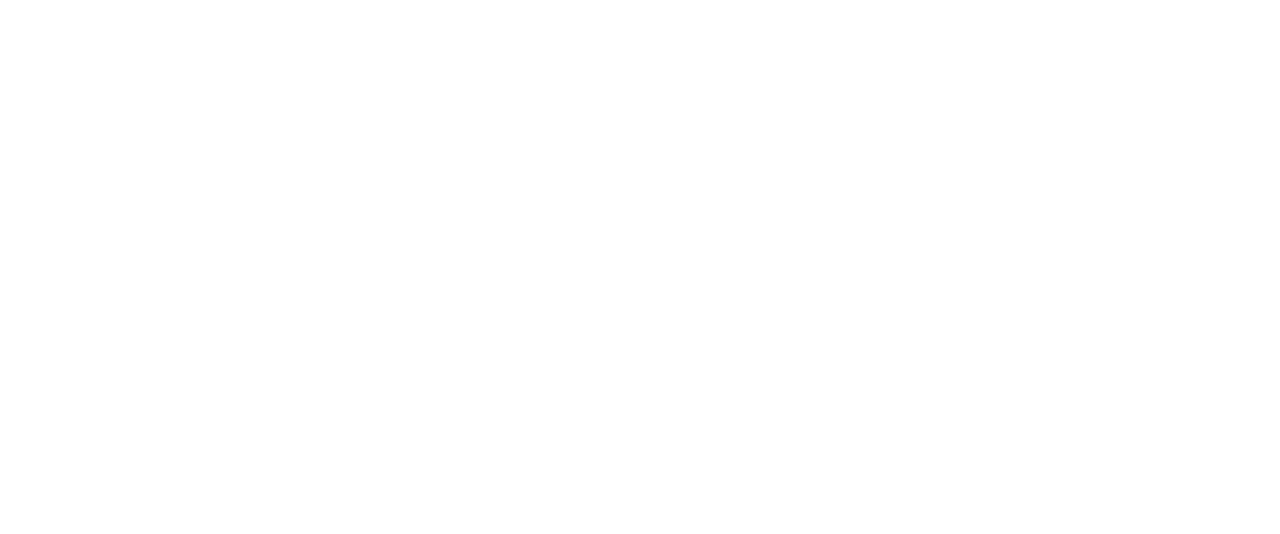
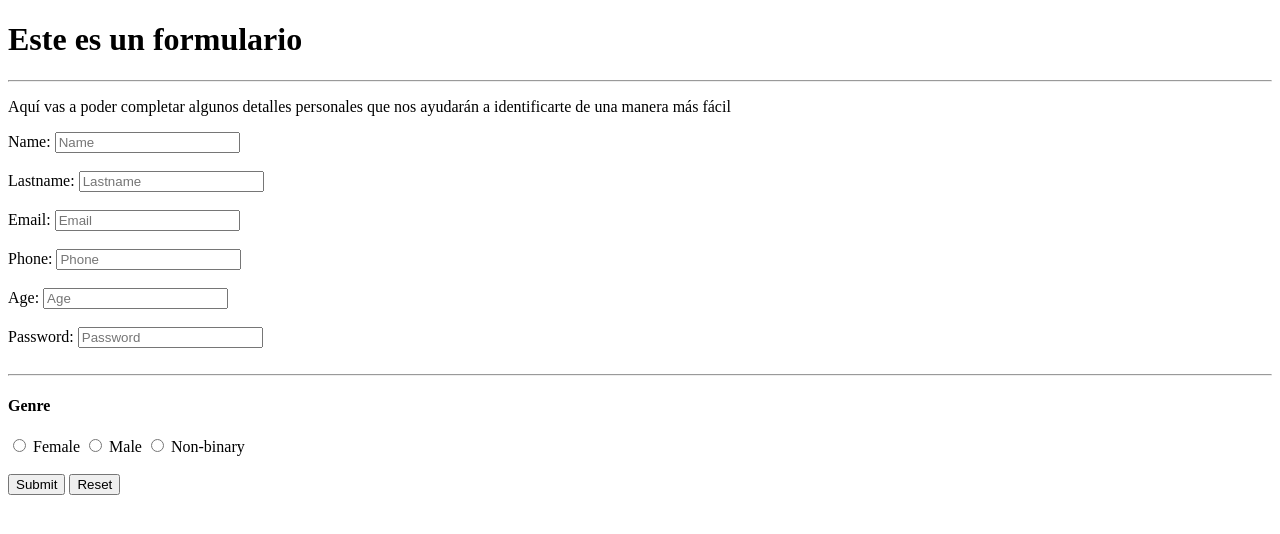
Before and after one commit to L-AGUANCHA-E/HenryProg, a plain HTML site: page Módulo 0/Clase 3/index.html in a window 1280 px wide. Drawn offline with Linux system fonts and the light colour scheme.

Commit message:
Prueba de Formulario HTML

```diff
--- a/Módulo 0/Clase 3/index.html
+++ b/Módulo 0/Clase 3/index.html
@@ -3,9 +3,52 @@
 <head>
     <meta charset="UTF-8">
     <meta name="viewport" content="width=device-width, initial-scale=1.0">
-    <title>Document</title>
+    <title>Formulario</title>
 </head>
 <body>
+    <header>
+         <h1>Este es un formulario </h1>
+         <hr />
+          <p>Aquí vas a poder completar algunos detalles personales que nos ayudarán a identificarte de una manera más fácil </p>
+    </header>
 
+    <main>
+    <form action="/submit" method="post">
+        <label for="name">Name:</label>
+       <input type="text" name="name" placeholder="Name" />
+        <br><br>
+
+         <label for="lastname">Lastname:</label>
+        <input type="text" name="lastname" placeholder="Lastname" />
+        <br><br>
+
+     <label for="name">Email:</label>
+        <input type="text" name="email" placeholder="Email" />
+        <br><br>
+
+        <label for="phone">Phone:</label>
+        <input type="number" name="phone" placeholder="Phone"
+         />
+        <br><br>
+
+        <label for="age">Age:</label>
+        <input type="number" name="age" placeholder="Age" />
+        <br><br>
+
+        <label for="pasword">Password:</label>
+        <input type="password" name="password" placeholder="Password" />
+        <br><br>
+<hr />
+<h4>Genre</h4>
+        <input type="radio" name="genre" value="female"> Female
+        <input type="radio" name="genre" value="male"> Male
+        <input type="radio" name="genre" value="male"> Non-binary
+        <br><br>
+</main>
+<footer>
+        <button type="submit">Submit</button>
+        <button type="reset">Reset</button>
+</footer>
+    </form>
 </body>
 </html>
```
